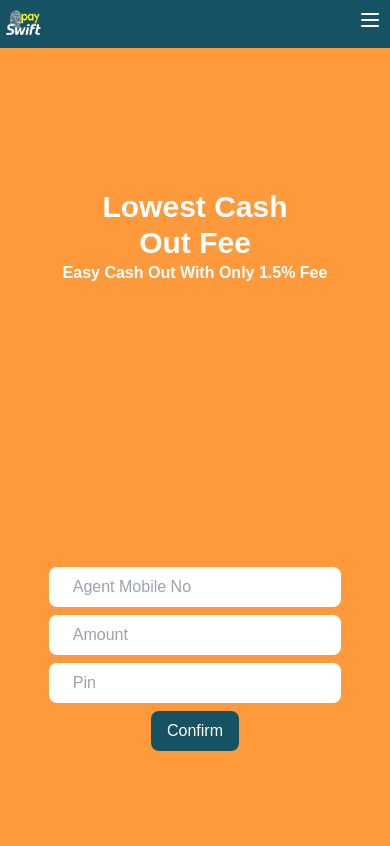
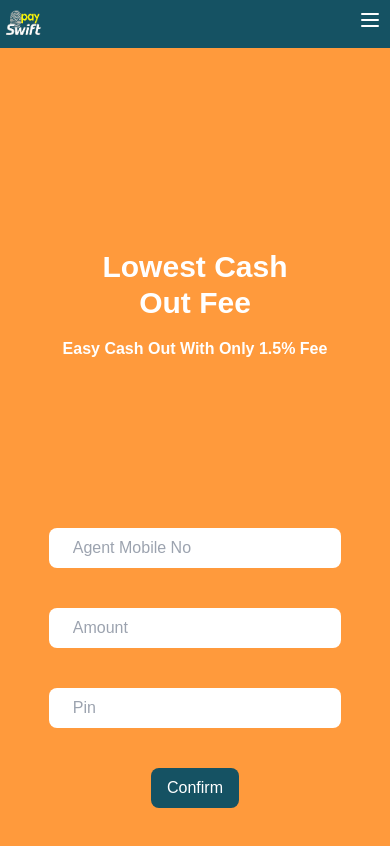
Before and after one commit to Md-Rashedul-Islam-Rajib/pay-swift, a React (Vite) app: page /cash-out in a window 390 px wide. Shown: the top 846 px of the page. Built offline with nearby package versions, Linux system fonts and the light colour scheme.

Commit message:
cash out page modified

```diff
--- a/src/pages/CashOut.jsx
+++ b/src/pages/CashOut.jsx
@@ -15,14 +15,14 @@ const CashOut = () => {
 
     return (
         <section className="grid grid-cols-1 md:grid-cols-2 items-center h-screen justify-center bg-[#ff9a3c]">
-      <div className="flex-col items-center text-center md:text-start text-white md:ml-[20%] md:space-y-12">
+      <div className="flex-col items-center pt-[30%] md:pt-0 text-center md:text-start text-white md:ml-[20%] space-y-4 md:space-y-12">
         <h1 className="font-bold text-3xl md:text-6xl">Lowest Cash <br /> Out Fee</h1>
         <p className="font-semibold  md:text-xl">Easy Cash Out With Only 1.5% Fee</p>
       </div>
       <div>
         <form onSubmit={handleSubmit(onSubmit)}>
 
-          <div className="max-w-[75%] mx-auto">
+          <div className="max-w-[75%] mx-auto space-y-10 md:space-y-0">
           <label className="input flex items-center gap-2 mb-2 md:mb-4">
             <input
               type="number"
```
